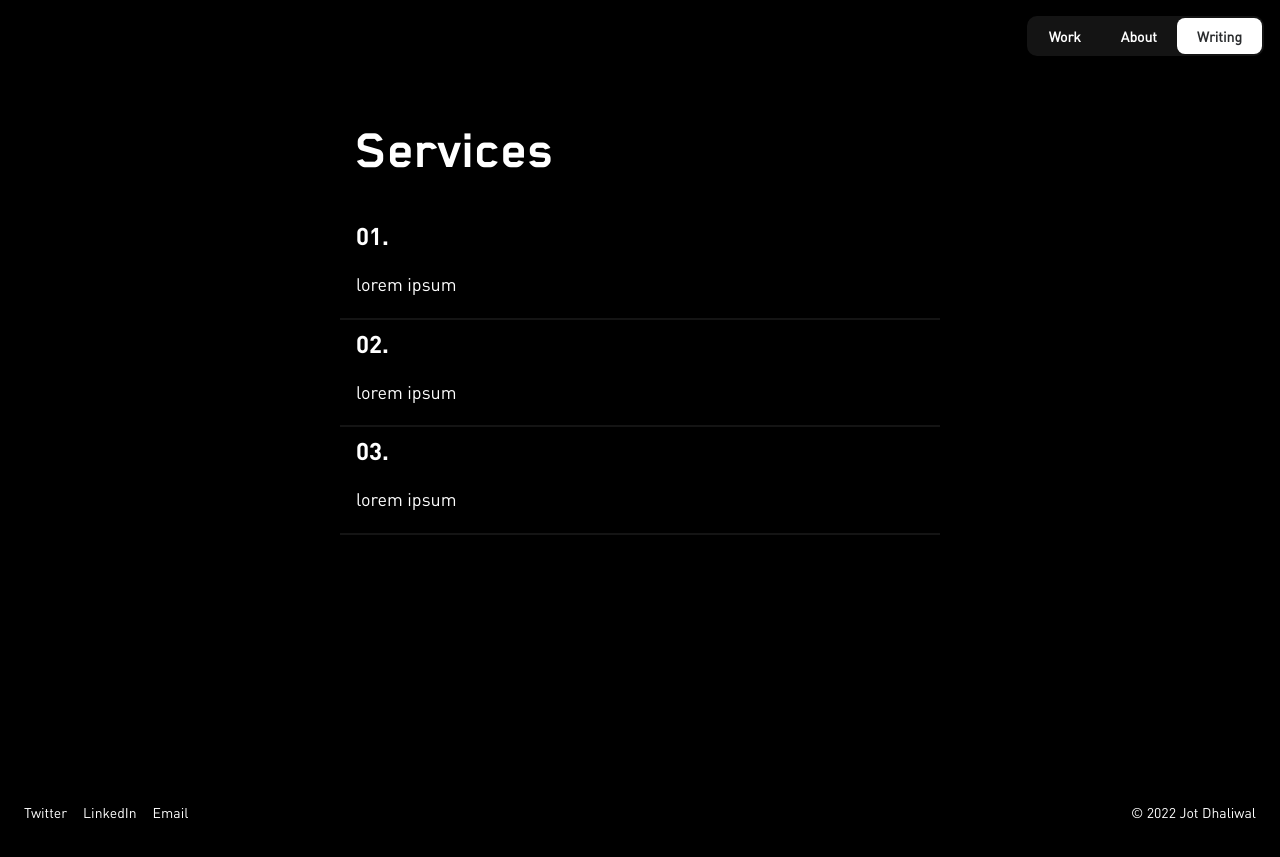
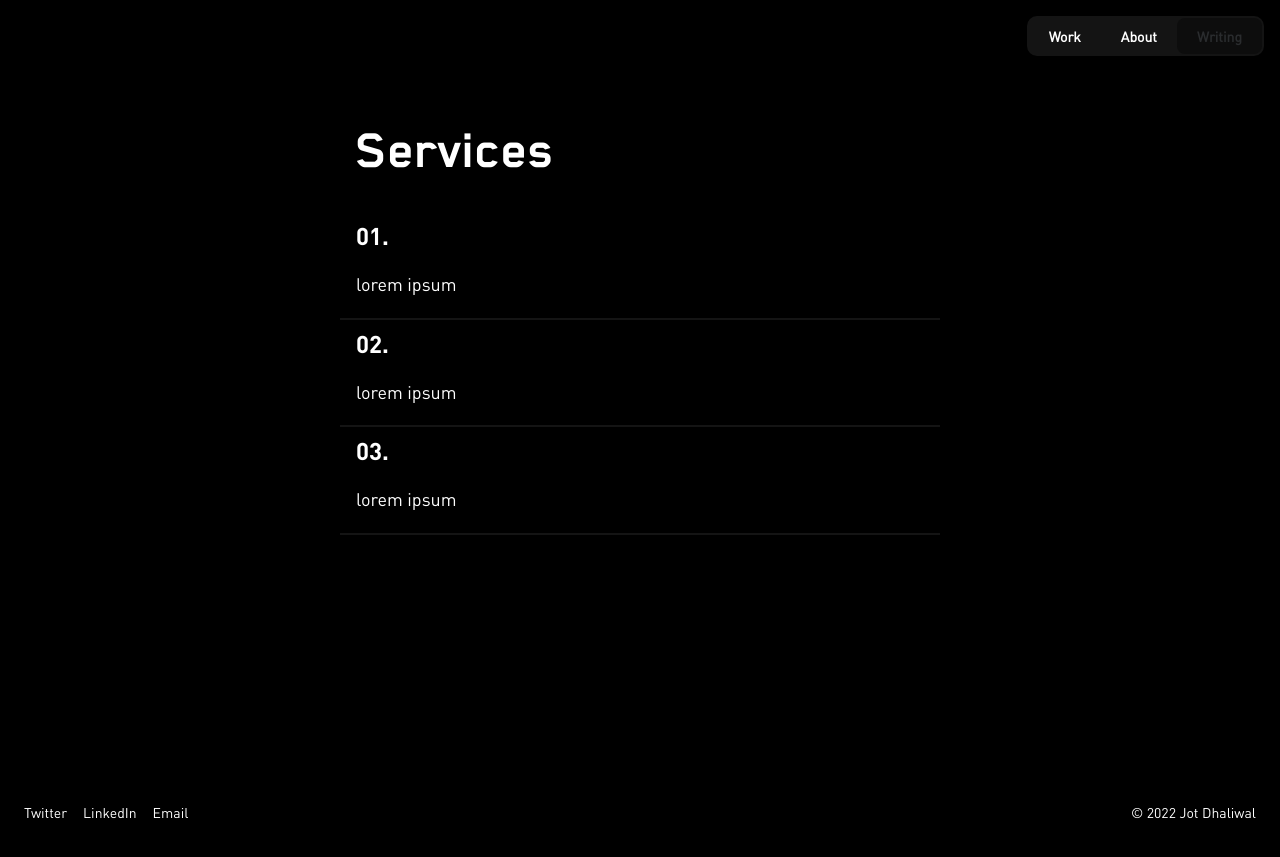
Before and after one commit to jotd/jotd-portfolio, a Jekyll site: the page services/index.html, which Jekyll copies as it is, in a window 1280 px wide. Shown: the top 857 px of the page. Built offline with Jekyll 4.4.1, drawn with Linux system fonts in a browser that asks for light colours.

Commit message:
Update styles.css

```diff
--- a/css/styles.css
+++ b/css/styles.css
@@ -361,7 +361,7 @@ a:active {
 
 .menu-link.w--current {
   border-radius: 8px;
-  background-color: #fff;
+  background-color: #0D0D0D;
   opacity: 1;
   color: #2a2c2e;
   text-decoration: none;
```
